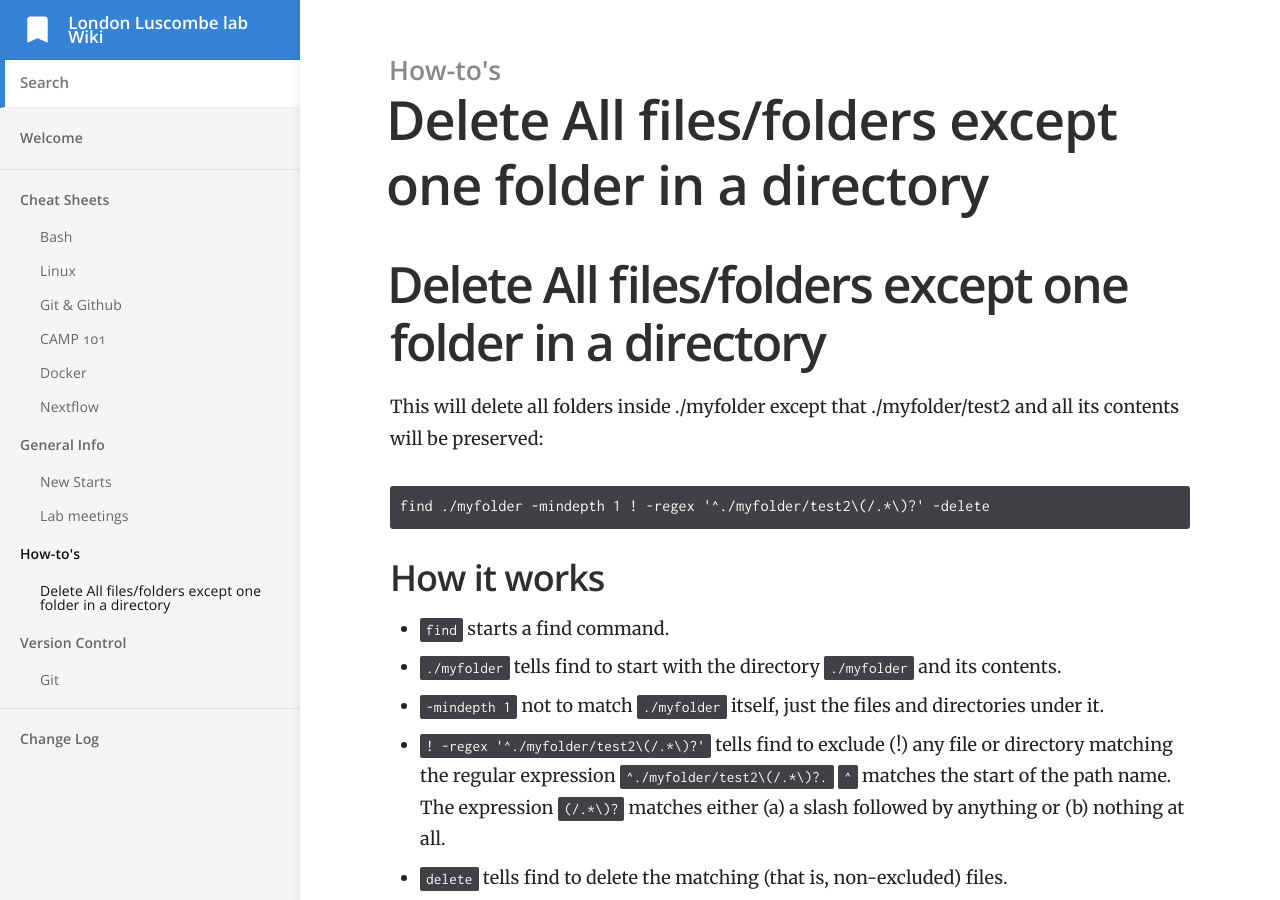
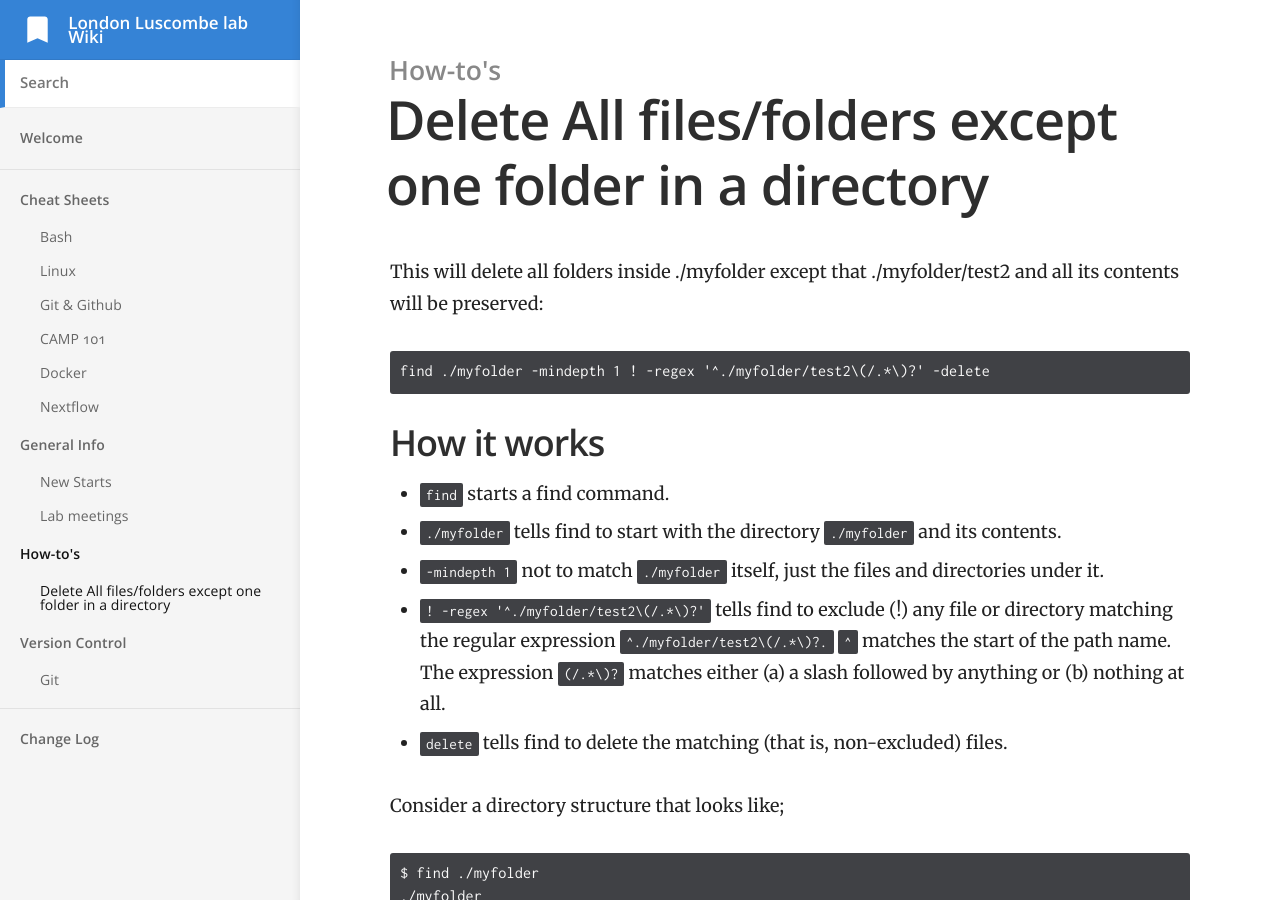
Before and after one commit to luslab/luslab.github.io, a Jekyll site: the page built from _docs/how-tos/delete-all-execept-one.md, in a window 1280 px wide and 900 px high. Built offline with Jekyll 4.4.1, drawn with Linux system fonts in a browser that asks for light colours.

Commit message:
how-to correction

```diff
--- a/_docs/how-tos/delete-all-execept-one.md
+++ b/_docs/how-tos/delete-all-execept-one.md
@@ -3,8 +3,6 @@ title: Delete All files/folders except one folder in a directory
 category: How-to's
 order: 1
 ---
-
-# Delete All files/folders except one folder in a directory
 
 This will delete all folders inside ./myfolder except that ./myfolder/test2 and all its contents will be preserved:
 
```
